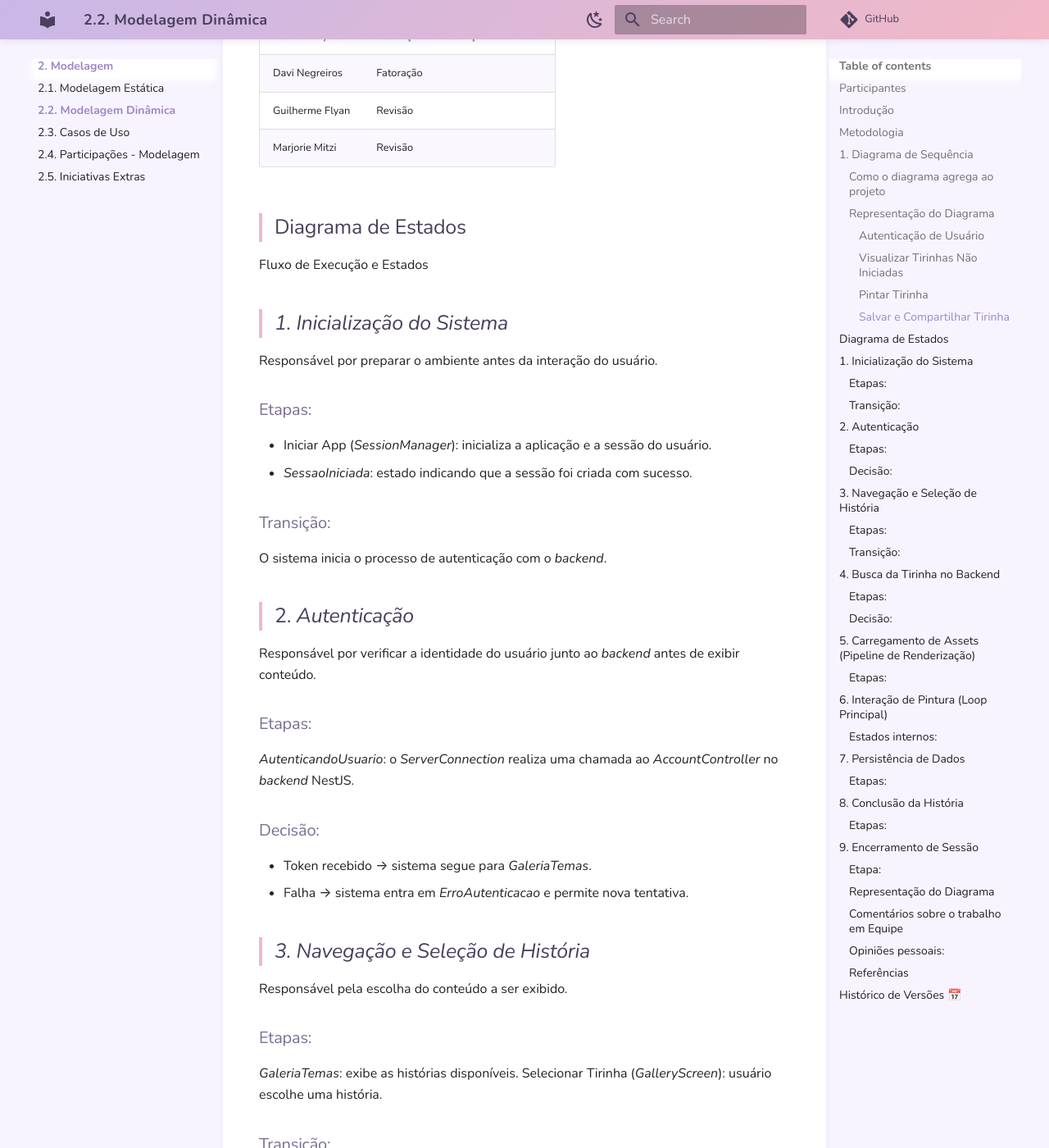
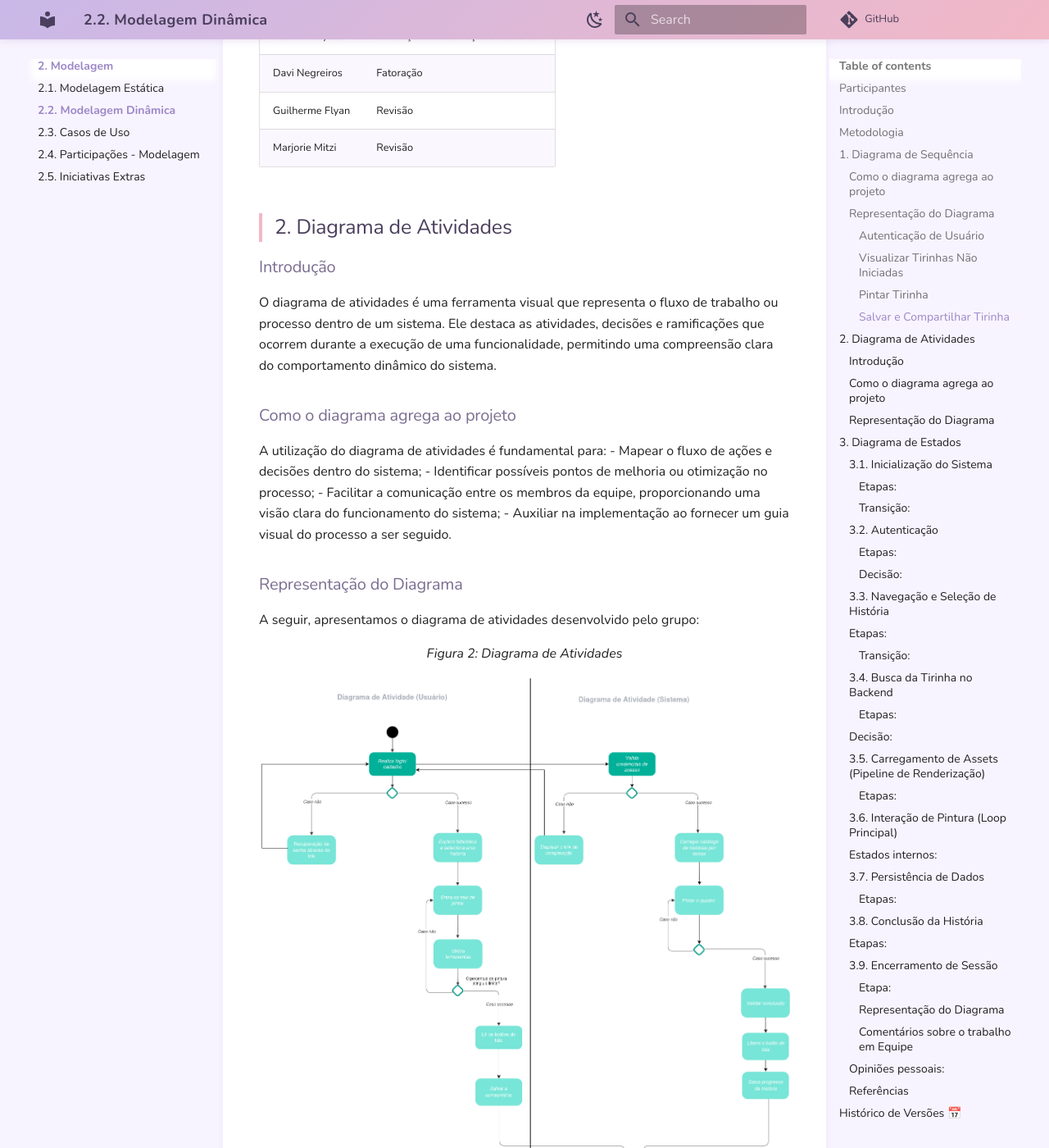
Before and after one commit to UnBArqDsw2026-1-Turma01/2026.1-T01-G08_MinhaTirinha_Entrega_02, an MkDocs documentation site: the page built from docs/Modelagem/2.2.ModelagemDinamica.md, in a window 1280 px wide and 1400 px high, scrolled down 5026 px. Shown: the whole window at 82% size. Built offline with MkDocs 1.6.1 and Material for MkDocs 9.7.7, drawn with Linux system fonts in a browser that asks for light colours; comment, search, counter and statistics services are not loaded; some of the changed text lies outside the part shown.

Commit message:
Docs: Ajustando Documento Co-authored-by: Ana Carolina Fialho <anacarolinamfialho@gmail.com>

```diff
--- a/docs/Modelagem/2.2.ModelagemDinamica.md
+++ b/docs/Modelagem/2.2.ModelagemDinamica.md
@@ -146,33 +146,62 @@ Abaixo serão apresentados os diagramas de sequência desenvolvidos pelo grupo:
 | Guilherme Flyan    | Revisão                              |
 | Marjorie Mitzi     | Revisão                              |
 
-## Diagrama de Estados
+## 2. Diagrama de Atividades
+
+### Introdução
+O diagrama de atividades é uma ferramenta visual que representa o fluxo de trabalho ou processo dentro de um sistema. Ele destaca as atividades, decisões e ramificações que ocorrem durante a execução de uma funcionalidade, permitindo uma compreensão clara do comportamento dinâmico do sistema.
+
+### Como o diagrama agrega ao projeto
+A utilização do diagrama de atividades é fundamental para:
+- Mapear o fluxo de ações e decisões dentro do sistema;
+- Identificar possíveis pontos de melhoria ou otimização no processo;
+- Facilitar a comunicação entre os membros da equipe, proporcionando uma visão clara do funcionamento do sistema;
+- Auxiliar na implementação ao fornecer um guia visual do processo a ser seguido.
+
+### Representação do Diagrama
+A seguir, apresentamos o diagrama de atividades desenvolvido pelo grupo:
+
+<p align="center"><em>Figura 2: Diagrama de Atividades</em></p>
+
+![Diagrama de Atividades](../assets/Diagrama_de_atividades.png)
+
+<p align="center"><em>Fonte: Samara Alves, Ana Carolina e Gabriel Pinto, 2026.</em></p>
+
+[Link Draw.io: Diagrama de Atividades](https://drive.google.com/file/d/1NV_6Qy7LFXESal_OKzGU_2ZYr8eijR_M/view?usp=sharin)
+
+| Autores | Função |
+| :--- | :--- |
+| Ana Carolina Fialho | Fatoração |
+| Samara Alves | Fatoração |
+| Gabriel Santos Pinto | Revisão |
+
+## 3. Diagrama de Estados
 Fluxo de Execução e Estados
 
-## *1. Inicialização do Sistema*
+### *3.1. Inicialização do Sistema*
 Responsável por preparar o ambiente antes da interação do usuário.
 
-### Etapas:
+#### Etapas:
 
 - Iniciar App (*SessionManager*): inicializa a aplicação e a sessão do usuário.
 - *SessaoIniciada*: estado indicando que a sessão foi criada com sucesso.
 
-### Transição:
+#### Transição:
 O sistema inicia o processo de autenticação com o *backend*.
 
-## 2. *Autenticação*
+### *3.2. Autenticação*
 Responsável por verificar a identidade do usuário junto ao *backend* antes de exibir conteúdo.
 
-### Etapas:
+#### Etapas:
 
 *AutenticandoUsuario*: o *ServerConnection* realiza uma chamada ao *AccountController* no *backend* NestJS.
 
-### Decisão:
+#### Decisão:
 
 - Token recebido → sistema segue para *GaleriaTemas*.
 - Falha → sistema entra em *ErroAutenticacao* e permite nova tentativa.
 
-## *3. Navegação e Seleção de História*
+### *3.3. Navegação e Seleção de História*
 Responsável pela escolha do conteúdo a ser exibido.
 
 ### Etapas:
@@ -180,13 +209,13 @@ Responsável pela escolha do conteúdo a ser exibido.
 *GaleriaTemas*: exibe as histórias disponíveis.
 Selecionar Tirinha (*GalleryScreen*): usuário escolhe uma história.
 
-### Transição:
+#### Transição:
 Inicia o processo de busca da tirinha no *backend*.
 
-## *4. Busca da Tirinha no Backend*
+### *3.4. Busca da Tirinha no Backend*
 Responsável por recuperar os dados da tirinha selecionada antes de carregar os assets.
 
-### Etapas:
+#### Etapas:
 
 BuscandoTirinha: o *ServerConnection* realiza uma chamada ao *StripController* no backend NestJS.
 
@@ -195,10 +224,10 @@ BuscandoTirinha: o *ServerConnection* realiza uma chamada ao *StripController* n
 - Dados recebidos → sistema segue para *CarregandoAssets*.
 - Falha → sistema entra em *ErroCarregamento* e retorna para *GaleriaTemas*.
 
-## *5. Carregamento de Assets (Pipeline de Renderização)*
+### *3.5. Carregamento de Assets (Pipeline de Renderização)*
 Responsável por preparar todos os recursos necessários para exibir o quadrinho.
 
-### Etapas:
+#### Etapas:
 
 *VerificandoStorage*: consulta o *CacheStore* para verificar se os arquivos já existem.
 
@@ -209,7 +238,7 @@ Responsável por preparar todos os recursos necessários para exibir o quadrinho
 - *MontandoCena*: integra contornos (*ComicOutlineLoader*), paleta (*PaletteProvider*) e fontes (*FontManager*).
 - *Renderização Pronta* (*SpriteCache*): *Assets* são preparados para uso na interface.
 
-## *6. Interação de Pintura (Loop Principal)*
+### *3.6. Interação de Pintura (Loop Principal)*
 Responsável pela interação contínua do usuário com o sistema.
 
 ### Estados internos:
@@ -222,30 +251,30 @@ Responsável pela interação contínua do usuário com o sistema.
 - Pintura incompleta → retorna para *AguardandoAcao* (loop continua).
 - Região 100% preenchida → sistema sai do subestado e transiciona para *SalvandoProgresso*.
 
-## 7. *Persistência de Dados*
+### *3.7. Persistência de Dados*
 Responsável por salvar o progresso do usuário após a conclusão de uma região.
 
-### Etapas:
+#### Etapas:
 
 *SalvandoProgresso*: executado após região completada.
 
 Componentes envolvidos: *ProgressTracker* e *ProgressRepository*.
 Resultado: dados são armazenados no banco local.
 
-## 8. Conclusão da História
+### *3.8. Conclusão da História*
 Responsável pelo fechamento do fluxo de uma tirinha.
 
 ### Etapas:
 - *RevelacaoBalao*: diálogos são exibidos ao usuário.
 - Próximo Quadrinho (*StoryManager*): sistema prepara a próxima parte da história ou retorna para *GaleriaTemas* caso seja o último quadrinho.
 
-## 9. Encerramento de Sessão
+### *3.9. Encerramento de Sessão*
 Responsável pelo término da execução do sistema.
 
-### Etapa:
+#### Etapa:
 Encerrar Sessão: disponível a partir de *GaleriaTemas*, finaliza o ciclo do usuário no aplicativo.
 
-### Representação do Diagrama
+#### Representação do Diagrama
 
 Abaixo será apresentado o diagrama de estados desenvolvido pelo grupo [Draw.io](https://drive.google.com/file/d/1s1tzIYcVYhgJuJa5TDxM3dQNAzQttVXF/view?usp=sharing):
 
@@ -257,7 +286,7 @@ Abaixo será apresentado o diagrama de estados desenvolvido pelo grupo [Draw.io]
 | Raissa Oliveira    | Fatoração, diagramação e revisão     |
 | Pedro Henrique     | Fatoração, diagramação e revisão     |
 
-### Comentários sobre o trabalho em Equipe
+#### Comentários sobre o trabalho em Equipe
 O diagrama de estados foi desenvolvido em reunião remota pelo Microsoft Teams, com os três membros participando ativamente da modelagem no draw.io. O principal desafio enfrentado pelo grupo foi mapear corretamente os estados relacionados à comunicação com o backend, resultando na inclusão dos estados AutenticandoUsuario e BuscandoTirinha, que representam as chamadas ao AccountController e ao StripController respectivamente. A modelagem do subestado composto InteraçãoPintura também exigiu atenção especial do grupo para garantir que o loop de pintura e as transições de saída estivessem coerentes com o fluxo geral da aplicação. O grupo considera que o diagrama representa de forma satisfatória o comportamento dinâmico do sistema, reconhecendo que estados de erro e recuperação poderiam ser explorados com maior profundidade.
 
 ### Opiniões pessoais:
@@ -267,9 +296,6 @@ O diagrama de estados foi desenvolvido em reunião remota pelo Microsoft Teams,
 |  **Raissa Silva de Oliveira** |A maior dificuldade inicial no diagrama de estados foi definir transições e distinguir estados simples de subestados compostos. Através de pesquisa e revisões práticas, o diagrama tornou-se fiel ao comportamento dinâmico do sistema, consolidando o aprendizado sobre o fluxo da aplicação.|
 |  **João Marcelo Guimarães** |Sobre o diagrama de estados, tive dificuldade inicial para organizar corretamente os fluxos e transições, especialmente nos estados relacionados à comunicação com o backend. Com o avanço do trabalho ficou um pouco mais claro como representar o comportamento do sistema. A parte de interação de pintura exigiu mais cuidado, mas contribuiu para um entendimento melhor da dinâmica da aplicação.|
 |  **Pedro Henrique Pereira** |A elaboração do diagrama de estados foi desafiadora, mas reveladora para identificar funções ausentes e mapear o comportamento do sistema. Embora a complexidade das notações dificulte a leitura, o trabalho em grupo foi fundamental para superar esses obstáculos, garantindo a qualidade do modelo e o alinhamento da equipe.
-|
-
-
 
 
 ### Referências
```
